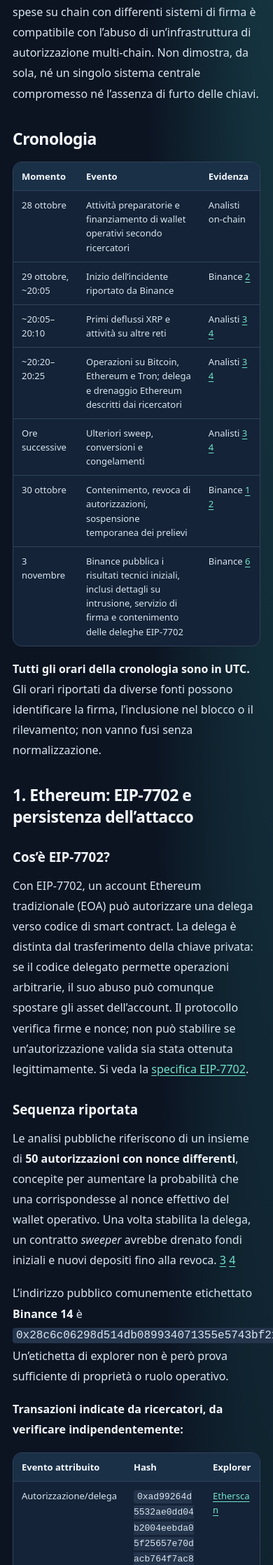
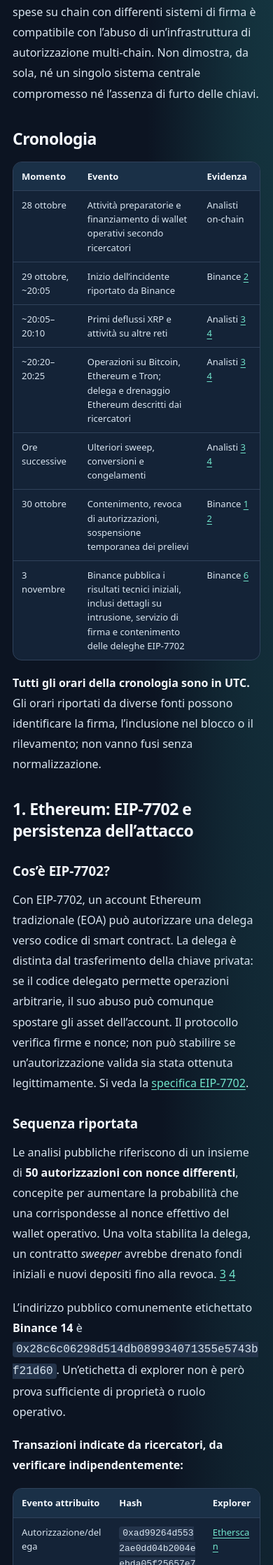
Before and after one commit to FrancescoMammana/appunti, a Jekyll site: the page built from _posts/2026-10-31-attacco-binance-analisi-forense-multichain.md, in a window 390 px wide. Shown: the part 1366-3603 px from the top of the page at 70% size. Built offline with Jekyll 4.4.1, drawn with Linux system fonts in a browser that asks for light colours.

Commit message:
fix: confina overflow di codice e tabelle e spezza indirizzi lunghi (#12) (#13)

```diff
--- a/assets/css/style.css
+++ b/assets/css/style.css
@@ -171,3 +171,31 @@
  .binance-report .binance-status-header{padding:15px 17px 12px}
  .binance-report .binance-status>p{padding:15px 17px}
 }
+
+
+/* Issue #12 — contenuti tecnici lunghi: nessuno scroll laterale della pagina.
+   Lo scroll, quando serve, resta confinato al singolo blocco. */
+@media (max-width: 650px) {
+  main.wrap { min-width: 0; }
+  main.wrap > .prose, main.wrap > .binance-report { min-width: 0; max-width: 100%; }
+  main.wrap > pre, main.wrap > .prose pre, main.wrap > .binance-report pre {
+    display: block;
+    max-width: 100%;
+    overflow-x: auto;
+    white-space: pre;
+    -webkit-overflow-scrolling: touch;
+  }
+  main.wrap > table, main.wrap > .prose table {
+    display: block;
+    max-width: 100%;
+    overflow-x: auto;
+    -webkit-overflow-scrolling: touch;
+  }
+  main.wrap :is(p, li, td, th, blockquote, a, code):not(pre code) {
+    overflow-wrap: anywhere;
+  }
+  .binance-report :is(code, a, td, li, p) {
+    overflow-wrap: anywhere;
+    word-break: normal;
+  }
+}
```
